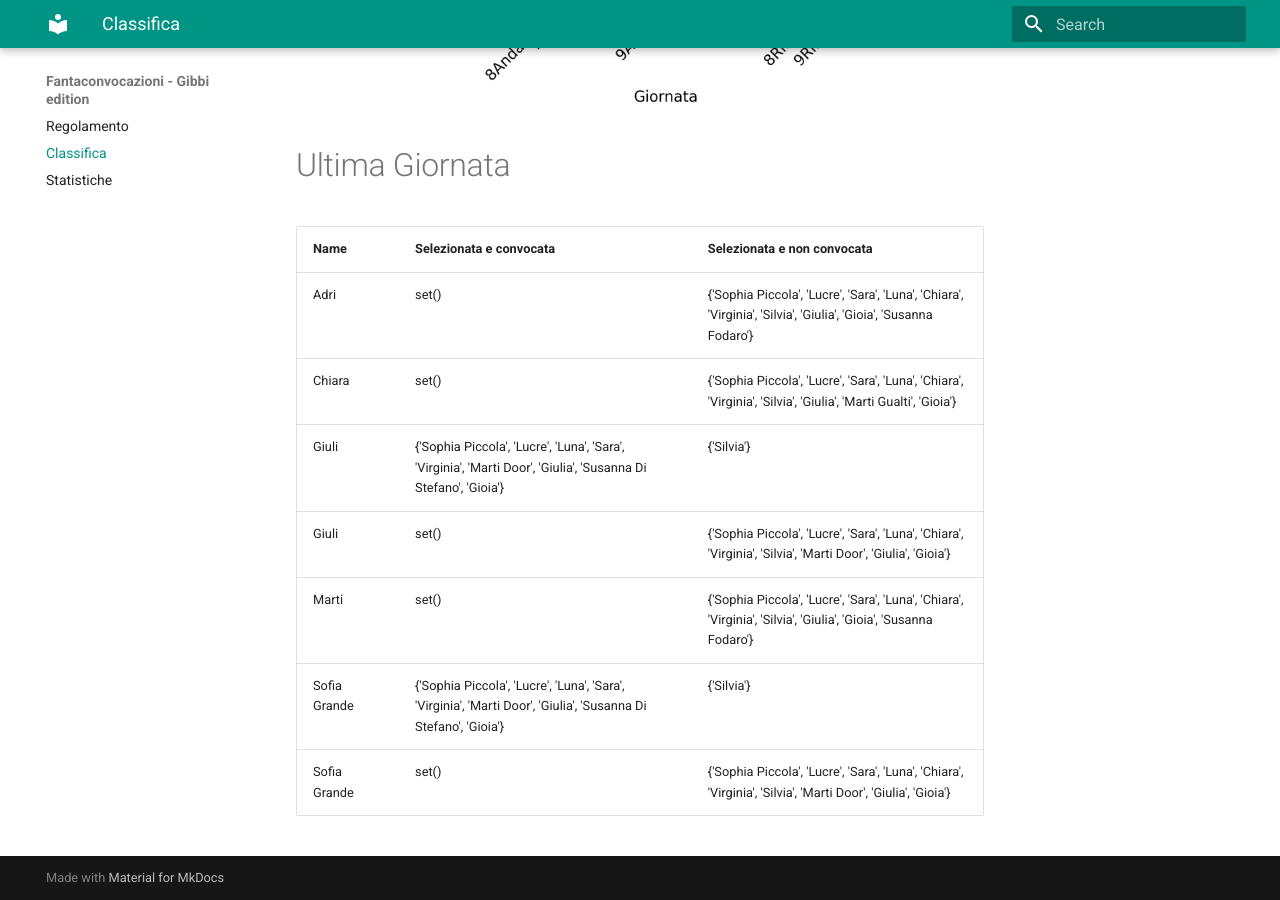
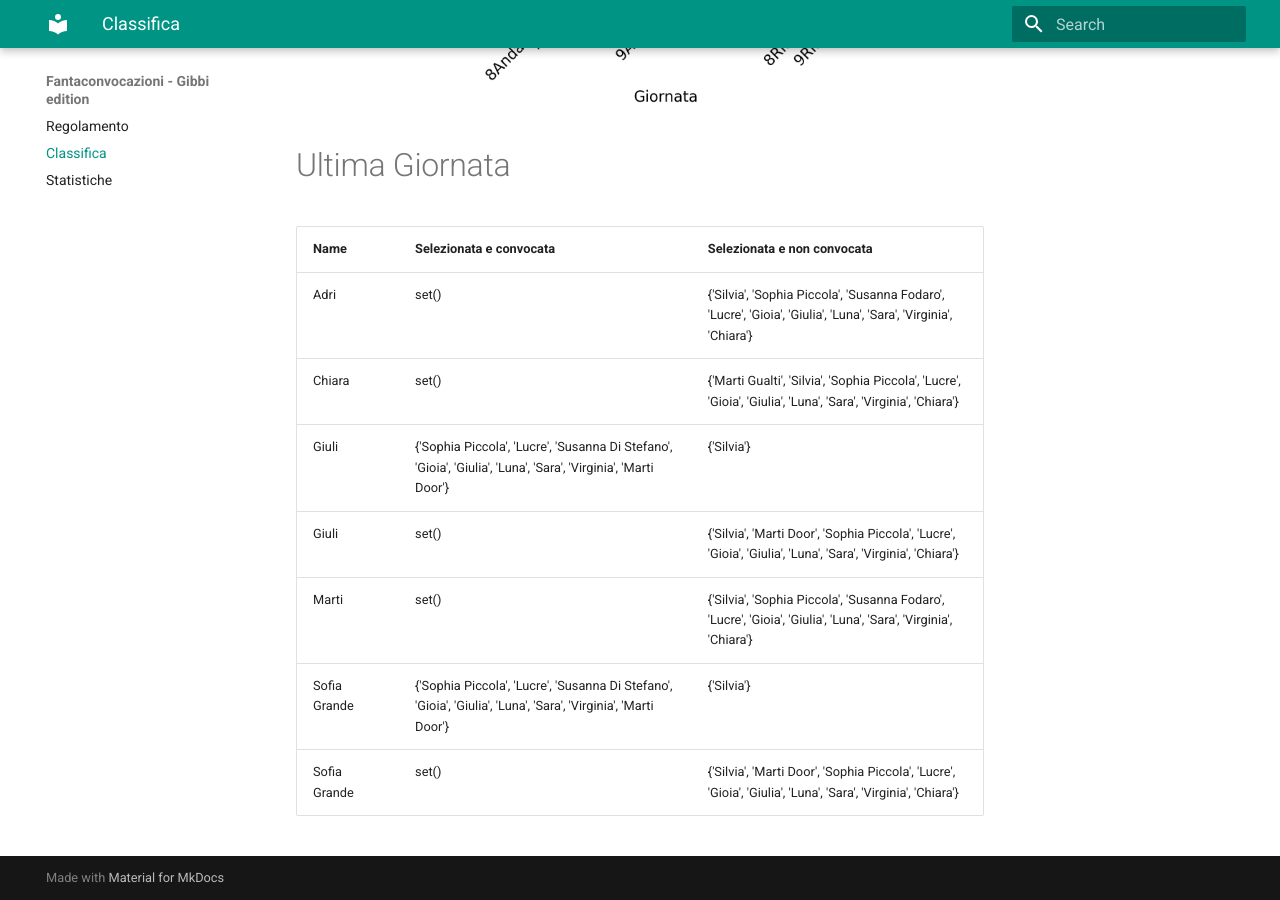
Before and after one commit to martinig94/fantagibbi, an MkDocs documentation site: the page built from docs/Classifica.md, in a window 1280 px wide and 900 px high, scrolled down 1003 px. Built offline with MkDocs 1.6.1 and Material for MkDocs 9.7.7, drawn with Linux system fonts in a browser that asks for light colours.

Commit message:
Auto-update from main.py

```diff
--- a/docs/Classifica.md
+++ b/docs/Classifica.md
@@ -18,11 +18,11 @@
 <!-- START_TABLE CORRECT -->
 | Name         | Selezionata e convocata                                                                                        | Selezionata e non convocata                                                                                      |
 |:-------------|:---------------------------------------------------------------------------------------------------------------|:-----------------------------------------------------------------------------------------------------------------|
-| Adri         | set()                                                                                                          | {'Sophia Piccola', 'Lucre', 'Sara', 'Luna', 'Chiara', 'Virginia', 'Silvia', 'Giulia', 'Gioia', 'Susanna Fodaro'} |
-| Chiara       | set()                                                                                                          | {'Sophia Piccola', 'Lucre', 'Sara', 'Luna', 'Chiara', 'Virginia', 'Silvia', 'Giulia', 'Marti Gualti', 'Gioia'}   |
-| Giuli        | {'Sophia Piccola', 'Lucre', 'Luna', 'Sara', 'Virginia', 'Marti Door', 'Giulia', 'Susanna Di Stefano', 'Gioia'} | {'Silvia'}                                                                                                       |
-| Giuli        | set()                                                                                                          | {'Sophia Piccola', 'Lucre', 'Sara', 'Luna', 'Chiara', 'Virginia', 'Silvia', 'Marti Door', 'Giulia', 'Gioia'}     |
-| Marti        | set()                                                                                                          | {'Sophia Piccola', 'Lucre', 'Sara', 'Luna', 'Chiara', 'Virginia', 'Silvia', 'Giulia', 'Gioia', 'Susanna Fodaro'} |
-| Sofia Grande | {'Sophia Piccola', 'Lucre', 'Luna', 'Sara', 'Virginia', 'Marti Door', 'Giulia', 'Susanna Di Stefano', 'Gioia'} | {'Silvia'}                                                                                                       |
-| Sofia Grande | set()                                                                                                          | {'Sophia Piccola', 'Lucre', 'Sara', 'Luna', 'Chiara', 'Virginia', 'Silvia', 'Marti Door', 'Giulia', 'Gioia'}     |
+| Adri         | set()                                                                                                          | {'Silvia', 'Sophia Piccola', 'Susanna Fodaro', 'Lucre', 'Gioia', 'Giulia', 'Luna', 'Sara', 'Virginia', 'Chiara'} |
+| Chiara       | set()                                                                                                          | {'Marti Gualti', 'Silvia', 'Sophia Piccola', 'Lucre', 'Gioia', 'Giulia', 'Luna', 'Sara', 'Virginia', 'Chiara'}   |
+| Giuli        | {'Sophia Piccola', 'Lucre', 'Susanna Di Stefano', 'Gioia', 'Giulia', 'Luna', 'Sara', 'Virginia', 'Marti Door'} | {'Silvia'}                                                                                                       |
+| Giuli        | set()                                                                                                          | {'Silvia', 'Marti Door', 'Sophia Piccola', 'Lucre', 'Gioia', 'Giulia', 'Luna', 'Sara', 'Virginia', 'Chiara'}     |
+| Marti        | set()                                                                                                          | {'Silvia', 'Sophia Piccola', 'Susanna Fodaro', 'Lucre', 'Gioia', 'Giulia', 'Luna', 'Sara', 'Virginia', 'Chiara'} |
+| Sofia Grande | {'Sophia Piccola', 'Lucre', 'Susanna Di Stefano', 'Gioia', 'Giulia', 'Luna', 'Sara', 'Virginia', 'Marti Door'} | {'Silvia'}                                                                                                       |
+| Sofia Grande | set()                                                                                                          | {'Silvia', 'Marti Door', 'Sophia Piccola', 'Lucre', 'Gioia', 'Giulia', 'Luna', 'Sara', 'Virginia', 'Chiara'}     |
 <!-- END_TABLE CORRECT -->
```
